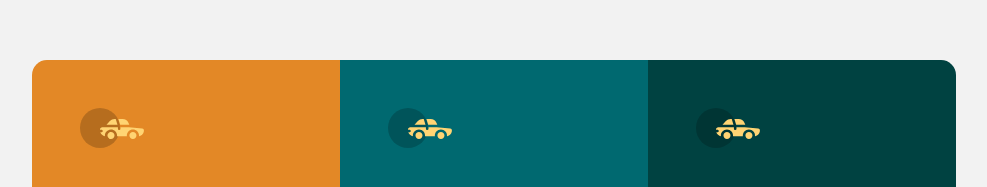
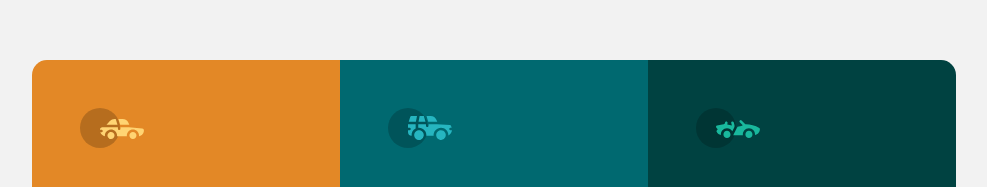
Before and after one commit to Brayan-creator/column-preview-card-component, a plain HTML site: page index.html in a window 1280 px wide. Shown: the part 110-297 px from the top of the page, without its empty margins (146-1133 px from the left). Drawn offline with Linux system fonts and the light colour scheme.

```diff
--- a/index.html
+++ b/index.html
@@ -22,7 +22,7 @@
     </article>
 
     <article id="suvs">
-      <img src="/images/icon-sedans.svg" alt="">
+      <img src="/images/icon-suvs.svg" alt="">
       <h1>SUVs</h1>
       <p>Take an SUV for its spacious interior, power, and versatility. Perfect for your next family vacation
         and off-road adventures.</p>
@@ -30,7 +30,7 @@
     </article>
 
     <article id="luxury">
-      <img src="/images/icon-sedans.svg" alt="">
+      <img src="/images/icon-luxury.svg" alt="">
       <h1>Luxury</h1>
       <p>Cruise in the best car brands without the bloated prices. Enjoy the enhanced comfort of a luxury
         rental and arrive in style.</p>
```
